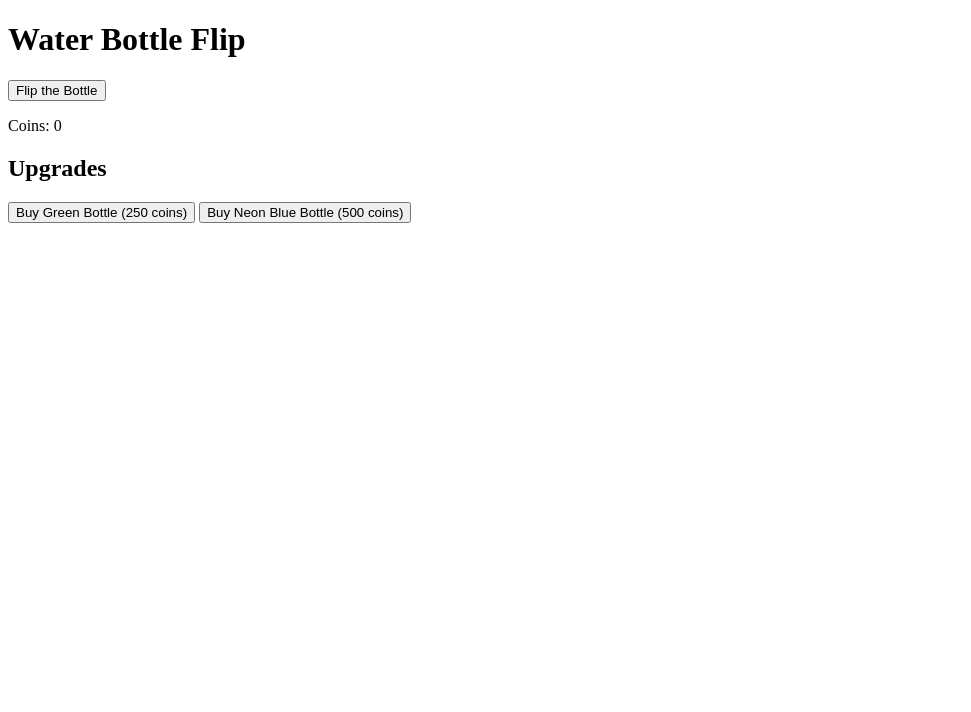
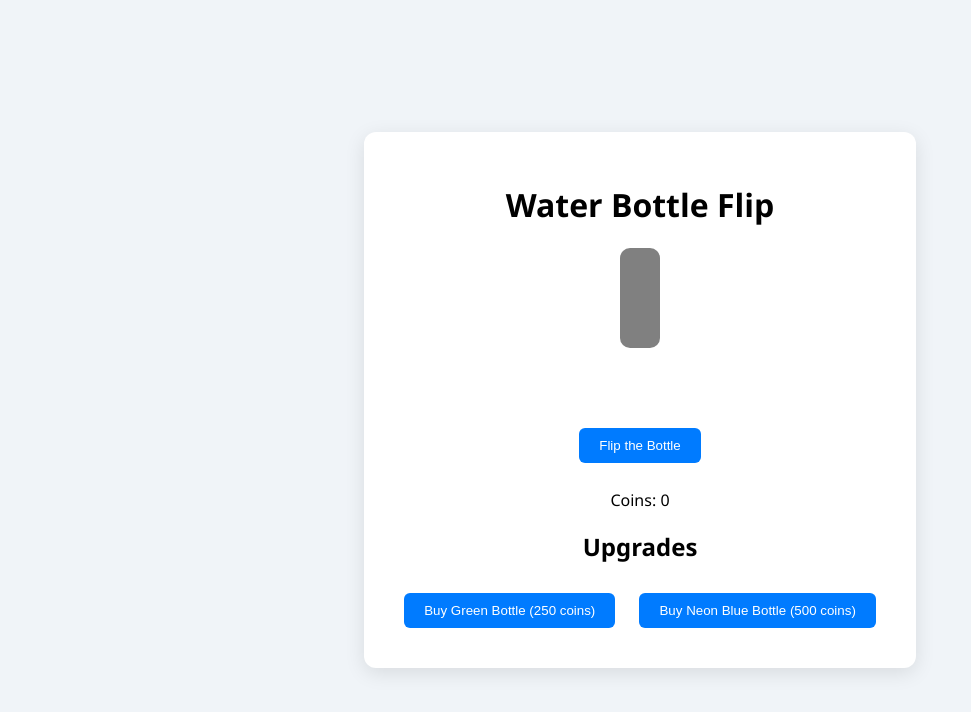
Before and after one commit to CodingIsFun1010/WaterFlip, a plain HTML site: page index.html in a window 1280 px wide. Shown: the whole page, without its empty margins (0-971 px from the left). Drawn offline with Linux system fonts and the light colour scheme.

Commit message:
Update style.css

```diff
--- a/style.css
+++ b/style.css
@@ -1,27 +1,63 @@
-<!DOCTYPE html>
-<html lang="en">
-<head>
-  <meta charset="UTF-8" />
-  <meta name="viewport" content="width=device-width, initial-scale=1.0"/>
-  <title>Water Bottle Flip Game</title>
-  <link rel="stylesheet" href="style.css" />
-</head>
-<body>
-  <div class="container">
-    <h1>Water Bottle Flip</h1>
-    <div class="bottle-container">
-      <div id="bottle" class="bottle default"></div>
-    </div>
-    <button id="flipBtn">Flip the Bottle</button>
-    <p id="result"></p>
-    <p>Coins: <span id="coins">0</span></p>
+body {
+  font-family: 'Segoe UI', sans-serif;
+  background: #f0f4f8;
+  display: flex;
+  justify-content: center;
+  align-items: center;
+  height: 100vh;
+  margin: 0;
+}
 
-    <h2>Upgrades</h2>
-    <div class="shop">
-      <button id="buyGreen">Buy Green Bottle (250 coins)</button>
-      <button id="buyNeon">Buy Neon Blue Bottle (500 coins)</button>
-    </div>
-  </div>
-  <script src="script.js"></script>
-</body>
-</html>
+.container {
+  text-align: center;
+  background: white;
+  padding: 30px;
+  border-radius: 12px;
+  box-shadow: 0 5px 20px rgba(0,0,0,0.1);
+}
+
+.bottle-container {
+  height: 150px;
+  margin: 20px auto;
+}
+
+.bottle {
+  width: 40px;
+  height: 100px;
+  margin: 0 auto;
+  border-radius: 10px;
+  transition: transform 0.6s ease;
+}
+
+.default {
+  background-color: gray;
+}
+
+.green {
+  background-color: green;
+}
+
+.neon {
+  background: cyan;
+  box-shadow: 0 0 10px cyan;
+}
+
+button {
+  padding: 10px 20px;
+  margin: 10px;
+  border: none;
+  border-radius: 6px;
+  background-color: #007bff;
+  color: white;
+  cursor: pointer;
+}
+
+button:hover {
+  background-color: #0056b3;
+}
+
+#result {
+  font-weight: bold;
+  font-size: 18px;
+  margin: 10px 0;
+}
```
